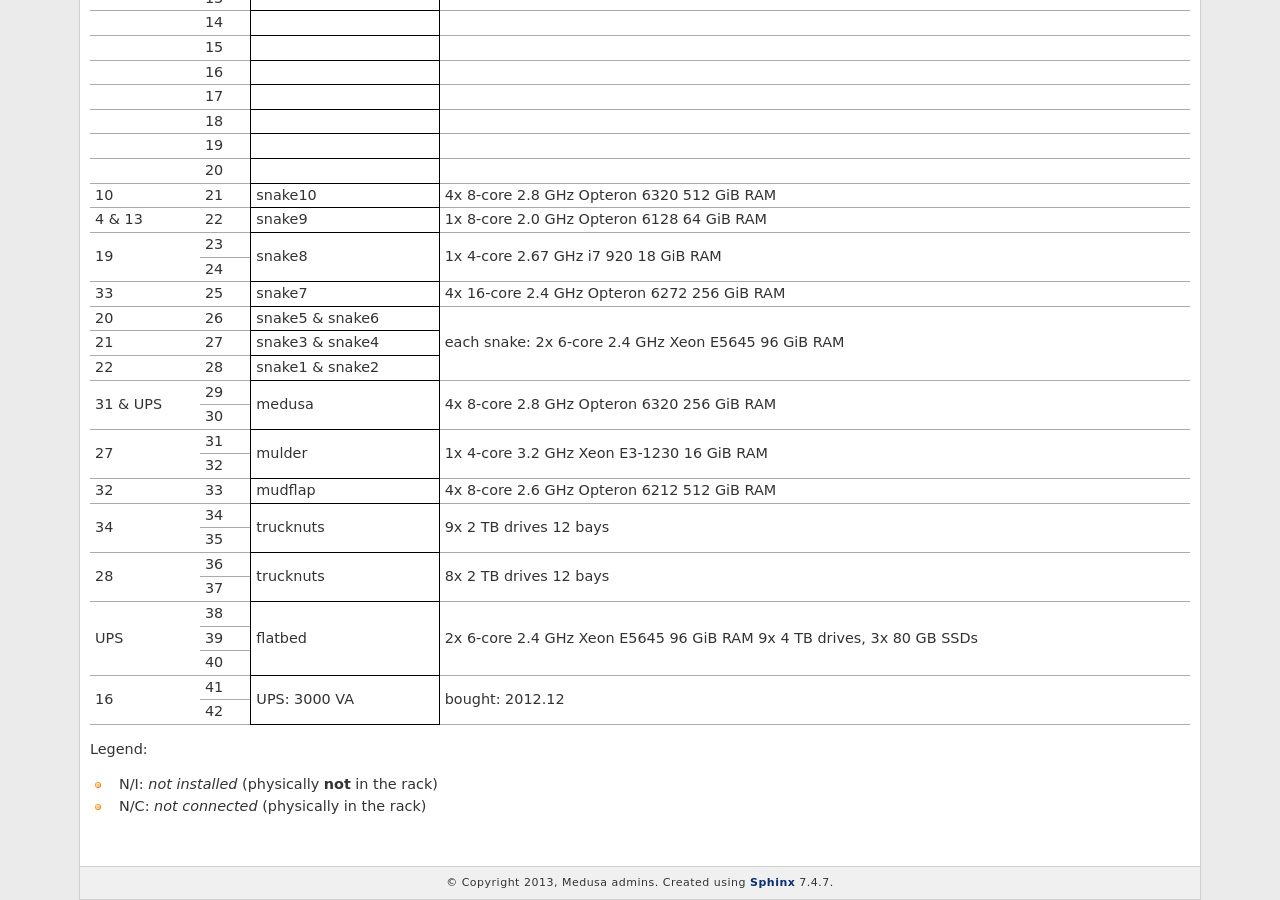
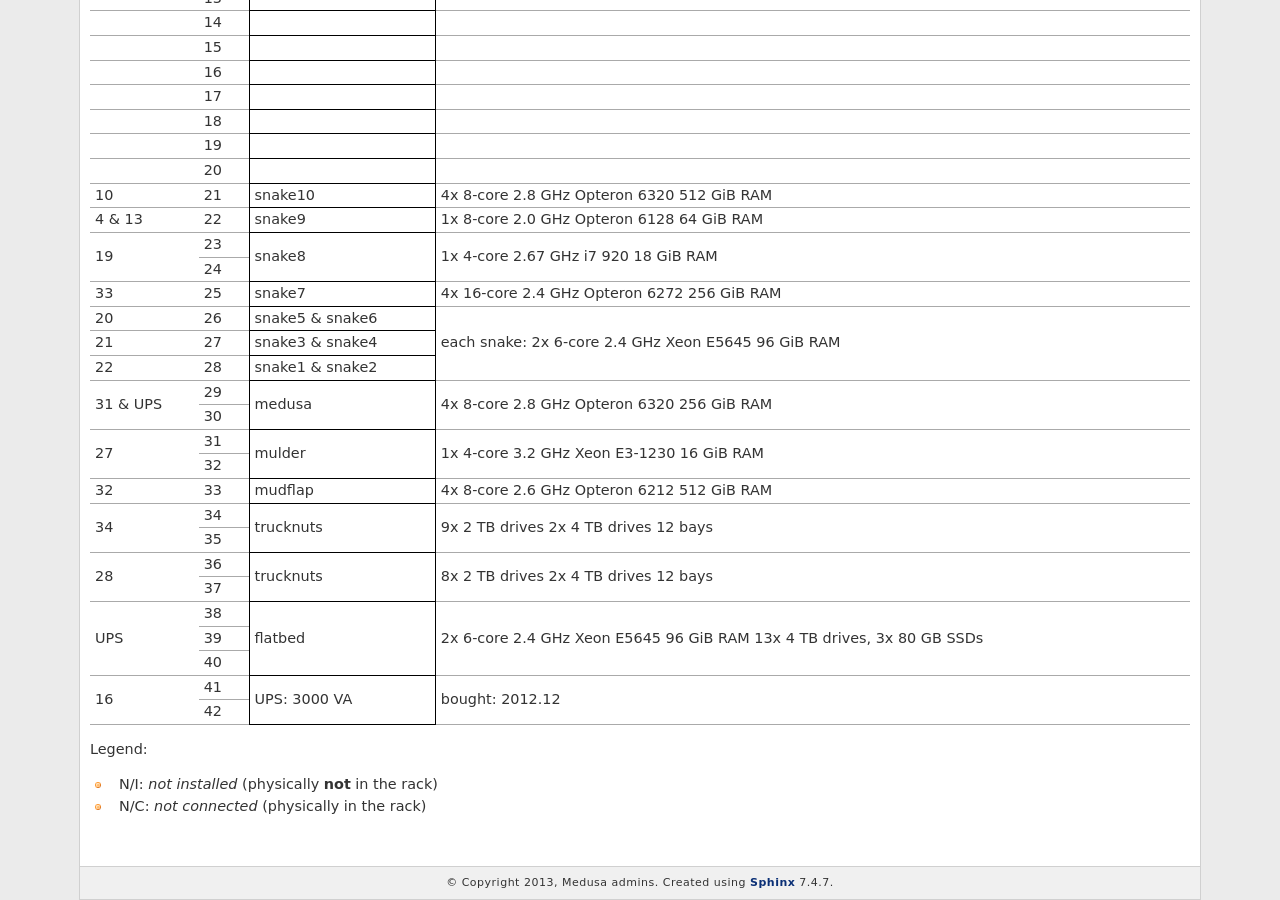
Before and after one commit to psychoinformatics-de/ipsy-docs, a Sphinx documentation site: the page built from source/internal/data_center/index.rst, in a window 1280 px wide and 900 px high, scrolled down 1056 px. Built offline with Sphinx 7.4.7, drawn with Linux system fonts in a browser that asks for light colours; formulas are drawn with MathJax 3.

Commit message:
Update storage capacities with new drives

```diff
--- a/source/internal/data_center/flatbed.rst
+++ b/source/internal/data_center/flatbed.rst
@@ -22,7 +22,7 @@
  * 2x 6-core 2.4 GHz Xeon E5645
  * 96 GiB RAM (12x 8GB DDR3 ECC reg)
  * 2x 80 GB Intel DC S3500 in mdadm RAID 1
- * 14.5 TiB formatted storage (8x 4TB SAS HDs in ZFS RAID 10 + 1 spare)
+ * 21.8 TiB formatted storage (12x 4TB SAS HDs in ZFS RAID 10 + 1 spare)
  * LSI SAS HBA 9207-4i4e
  * 2x bonded Gb NICs (internal network)
  * 1x IPMI NIC
--- a/source/internal/data_center/index.rst
+++ b/source/internal/data_center/index.rst
@@ -118,17 +118,17 @@
 |     |    |                 | 512 GiB RAM                    |
 +-----+----+-----------------+--------------------------------+
 | 8   | 34 |                 | 9x 2 TB drives                 |
-+ &   +----+ trucknuts       | 12 bays                        |
-| 34  | 35 |                 |                                |
++ &   +----+ trucknuts       | 2x 4 TB drives                 |
+| 34  | 35 |                 | 12 bays                        |
 +-----+----+-----------------+--------------------------------+
 | 7   | 36 |                 | 8x 2 TB drives                 |
-+ &   +----+ trucknuts       | 12 bays                        |
-| 28  | 37 |                 |                                |
++ &   +----+ trucknuts       | 2x 4 TB drives                 |
+| 28  | 37 |                 | 12 bays                        |
 +-----+----+-----------------+--------------------------------+
 |     | 38 |                 |                                |
 + 2   +----+                 | 2x 6-core 2.4 GHz Xeon E5645   |
 | &   | 39 | flatbed         | 96 GiB RAM                     |
-+ UPS +----+                 | 9x 4 TB drives, 3x 80 GB SSDs  |
++ UPS +----+                 | 13x 4 TB drives, 3x 80 GB SSDs |
 |     | 40 |                 |                                |
 +-----+----+-----------------+--------------------------------+
 |     | 41 |                 |                                |
--- a/source/internal/data_center/mudflap.rst
+++ b/source/internal/data_center/mudflap.rst
@@ -21,7 +21,7 @@
 
  * 4x 8-core 2.6 GHz Opteron 6212
  * 512 GiB RAM (32x 16GB DDR3 ECC reg)
- * 14.5 TiB formatted storage (19x 2TB SAS Enterprise HDs) in ZFS pool
+ * 21.8 TiB formatted storage (18x 2TB and 4x 4TB SAS HDs in ZFS RAID 10 + 1 2TB spare)
  * LSI HBA 9212-4i4e 6GB/s SAS Controller
  * 2x bonded Gb NICs (internal network)
  * 1x IPMI NIC
```
